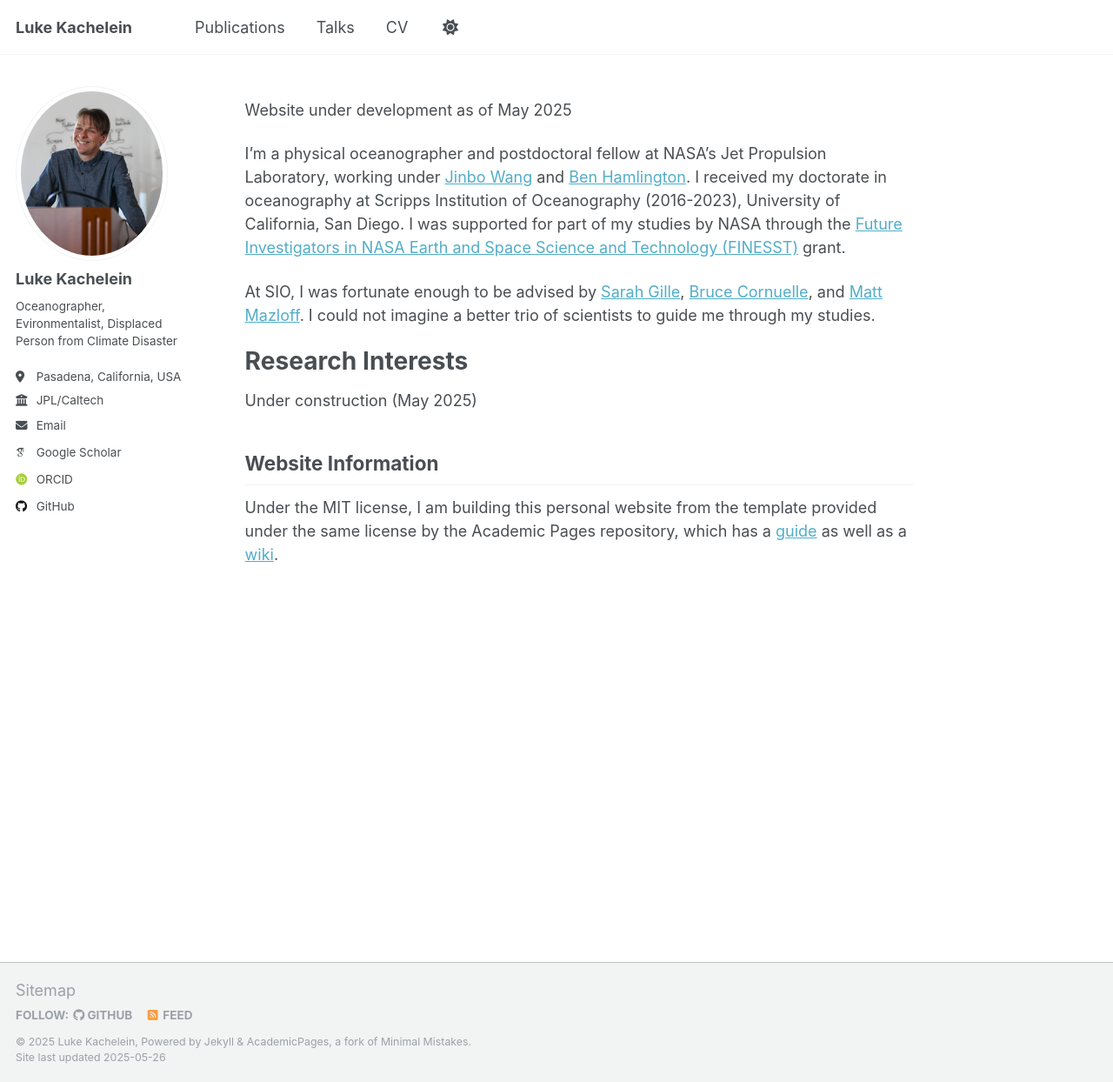
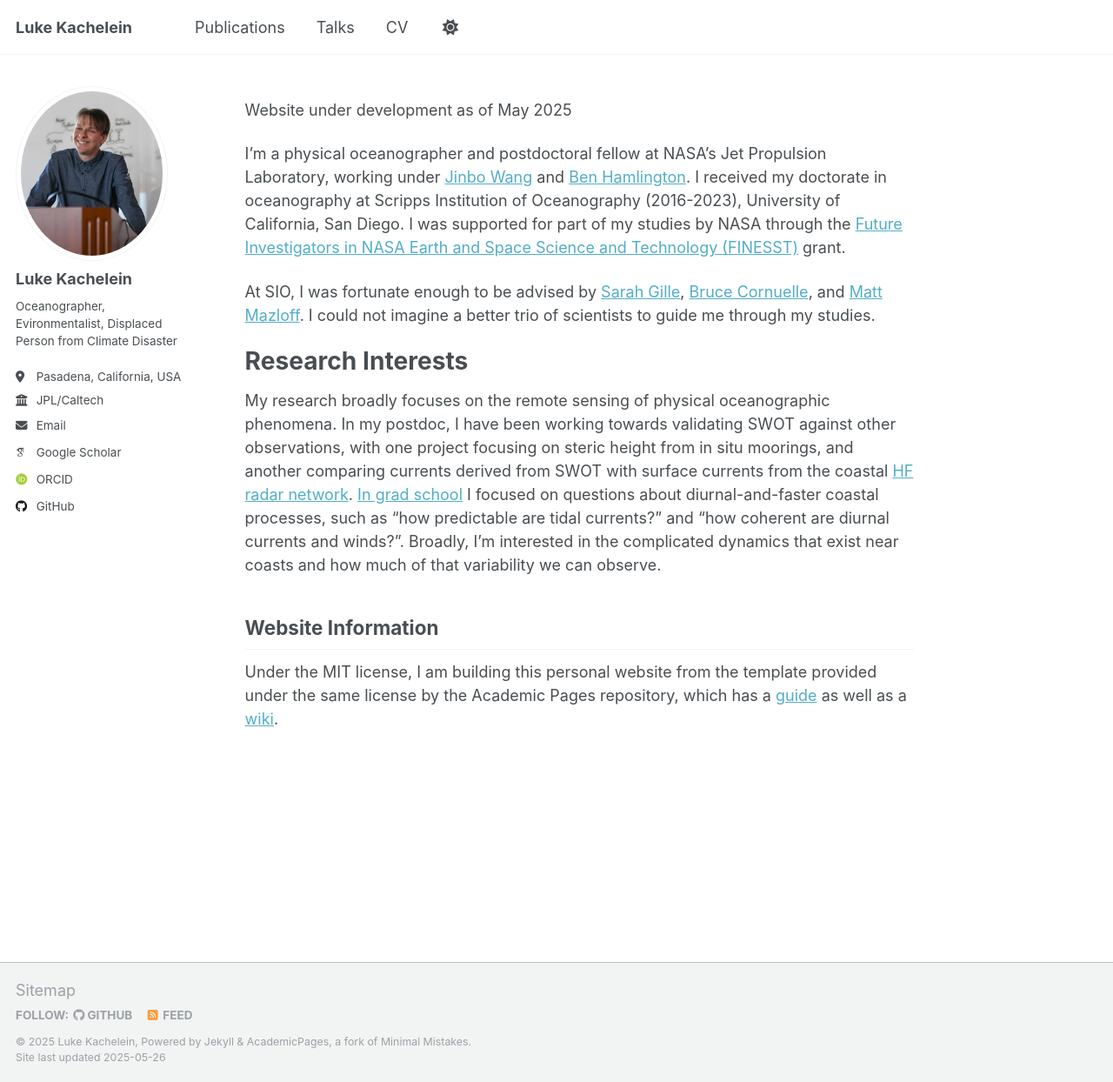
Before and after one commit to lkach/lkach.github.io, a Jekyll site: the page built from _pages/about.md, in a window 1280 px wide and 1244 px high. Shown: the whole window at 87% size. Built offline with Jekyll 4.4.1, drawn with Linux system fonts in a browser that asks for light colours; some web fonts are replaced.

Commit message:
Update about.md

```diff
--- a/_pages/about.md
+++ b/_pages/about.md
@@ -17,7 +17,9 @@ At SIO, I was fortunate enough to be advised by [Sarah Gille](http://pordlabs.uc
 
 Research Interests
 ======
-Under construction (May 2025)
+My research broadly focuses on the remote sensing of physical oceanographic phenomena. In my postdoc, I have been working towards validating SWOT against other observations, with one project focusing on steric height from in situ moorings, and another comparing currents derived from SWOT with surface currents from the coastal [HF radar network](https://cordc.ucsd.edu/projects/hfrnet/). [In grad school](https://escholarship.org/uc/item/3q94p7xw) I focused on questions about diurnal-and-faster coastal processes, such as “how predictable are tidal currents?” and “how coherent are diurnal currents and winds?”. Broadly, I’m interested in the complicated dynamics that exist near coasts and how much of that variability we can observe.
+
+
 
 
 Website Information
```
